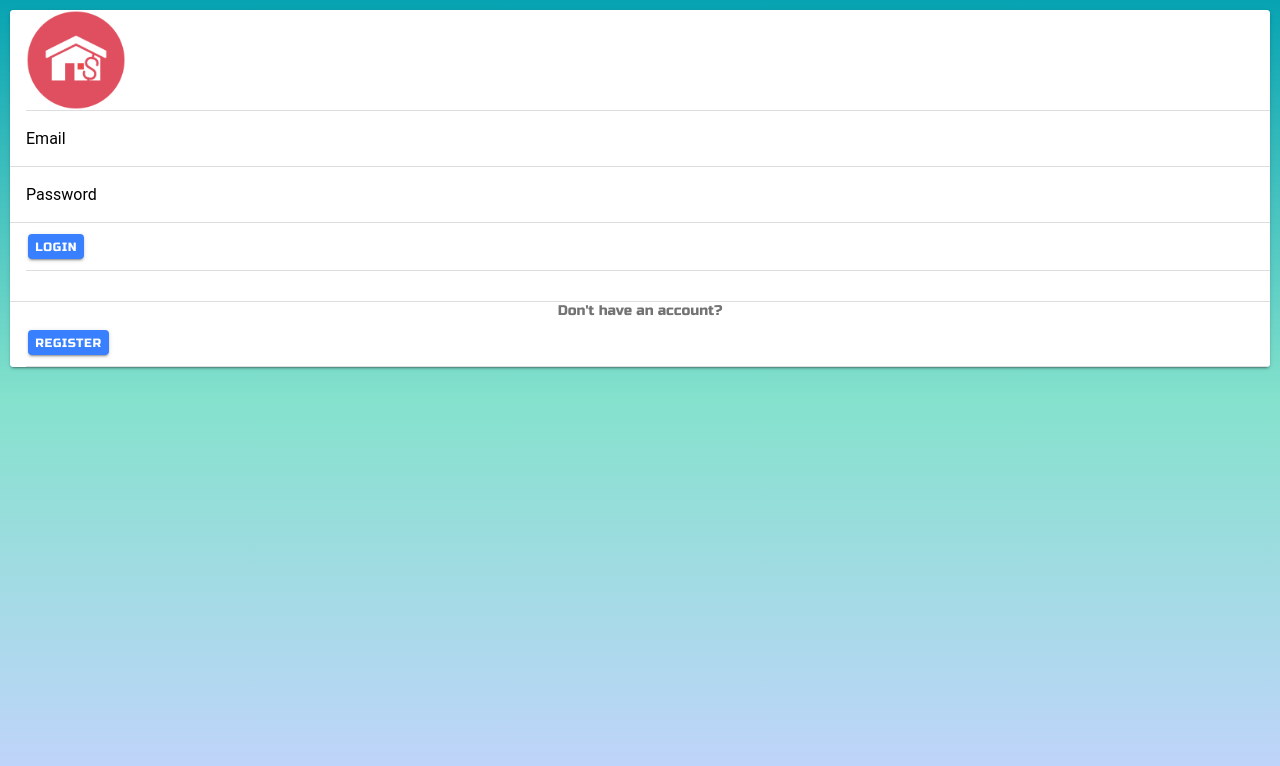
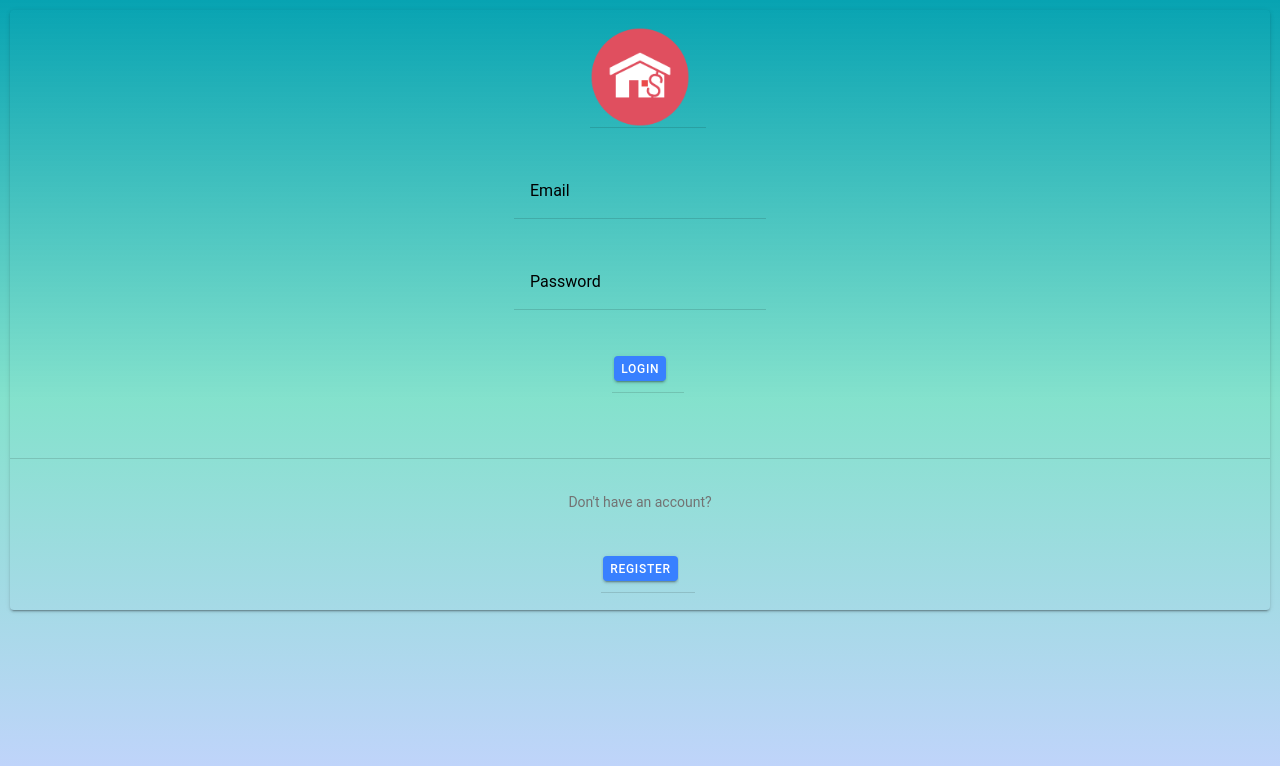
Before and after one commit to Madeean/KUMAPU, a React (Create React App) app: page /login in a window 1280 px wide. Shown: the top 766 px of the page. Built offline with nearby package versions, Linux system fonts and the light colour scheme.

Commit message:
edit login page

```diff
--- a/src/auth/Login.css
+++ b/src/auth/Login.css
@@ -1,4 +1,22 @@
-.logo-image{
-    width: 100px;
-    height: 100px;
+.logo-image {
+  width: 100px;
+  height: 100px;
 }
+
+ion-content {
+  --background: linear-gradient(
+    rgba(7, 163, 178, 1) 0%,
+    rgba(80, 213, 183, 0.7) 50%,
+    rgba(172, 192, 254, 0.7) 100%
+  );
+}
+ion-card,
+ion-item,
+ion-item-divider {
+  --background: transparent;
+}
+.card {
+  display: grid;
+  place-items: center;
+  height: 600px;
+}
--- a/src/auth/Login.tsx
+++ b/src/auth/Login.tsx
@@ -19,8 +19,8 @@ const Login: React.FC = () => {
   return (
     <IonPage>
       <IonContent>
-        <IonCard class="ion-text-center">
-          <IonItem>
+        <IonCard className="ion-text-center card">
+          <IonItem className="item">
             <IonImg src={logo} alt="centered" class="logo-image" />
           </IonItem>
           <IonItem>
--- a/src/splash/SplashScreen.css
+++ b/src/splash/SplashScreen.css
@@ -24,6 +24,7 @@ ion-content {
 }
 
 .text-gede {
+  font-family: "Russo One", sans-serif;
   font-size: 50px;
   color: #aebaf8;
 }
--- a/src/theme/variables.css
+++ b/src/theme/variables.css
@@ -1,9 +1,7 @@
 /* Ionic Variables and Theming. For more info, please see:
 http://ionicframework.com/docs/theming/ */
 @import url("https://fonts.googleapis.com/css2?family=Russo+One&display=swap");
-* {
-  font-family: "Russo One", sans-serif;
-}
+
 /** Ionic CSS Variables **/
 :root {
   /** primary **/
```
